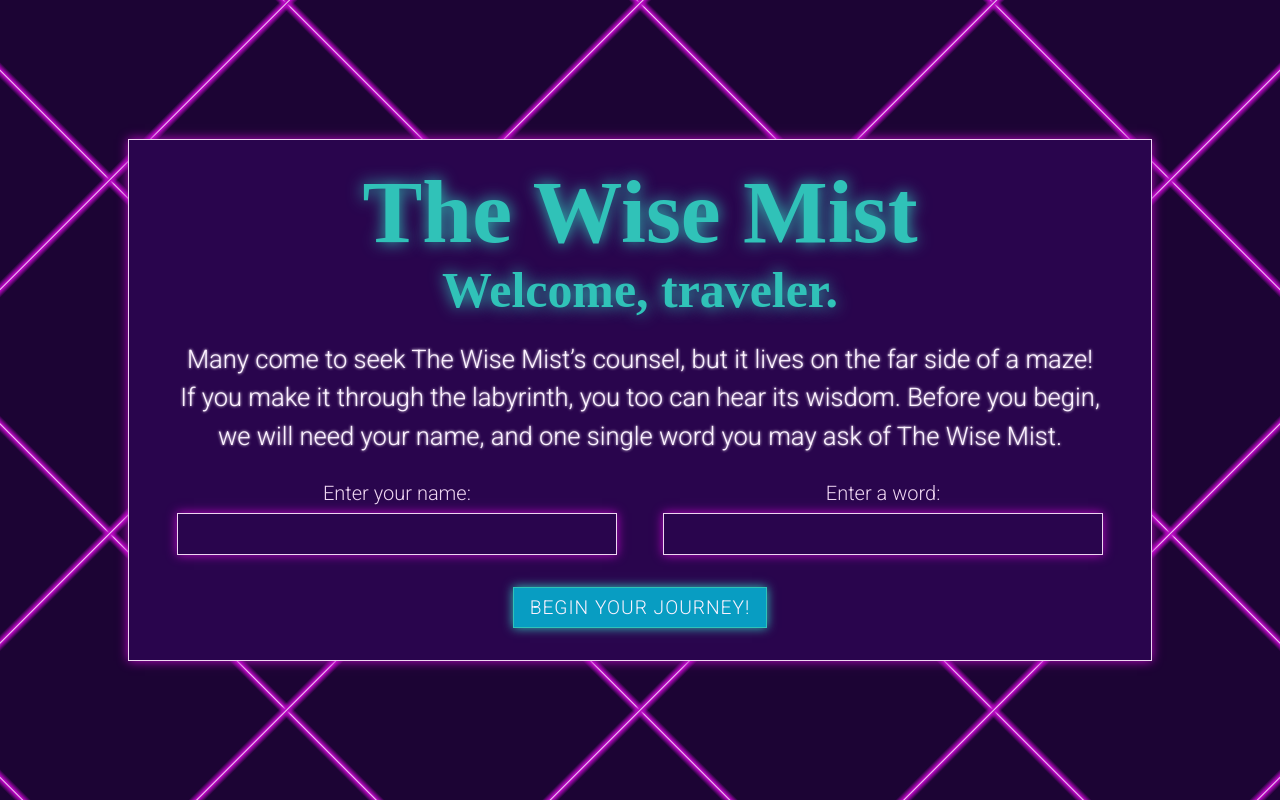
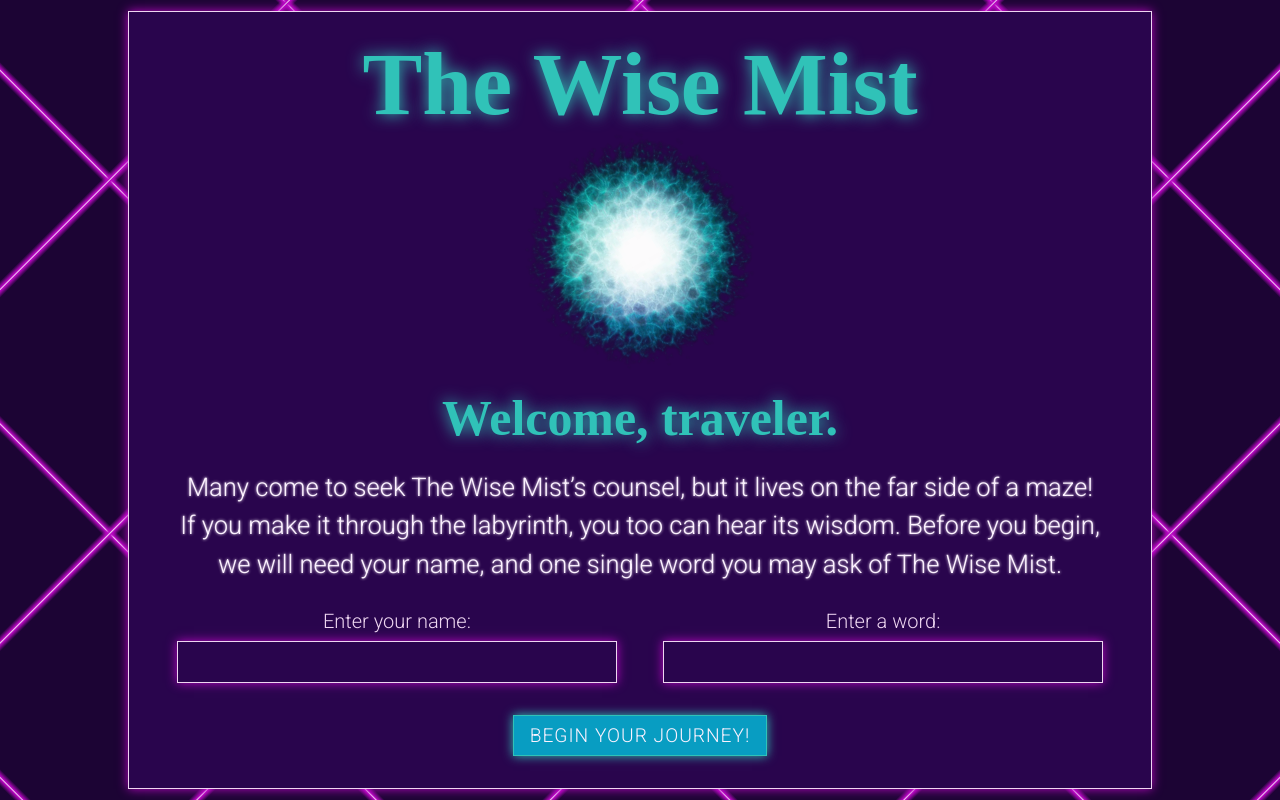
Before and after one commit to thewisestmist/theWiseMist, a React (Create React App) app: page / in a window 1280 px wide. Shown: the top 800 px of the page. Built offline with nearby package versions, Linux system fonts and the light colour scheme; grey boxes are pictures that could not be loaded; a web font is replaced by a local one.

Commit message:
commiting again

```diff
--- a/src/components/StartModal.js
+++ b/src/components/StartModal.js
@@ -1,13 +1,12 @@
 import React from "react";
+import MistTile from "./MistTile.js";
 
 const StartModal = (props) => {
     return(
         <div className="startModal">
             <h1>The Wise Mist</h1>
-            <div className="mistContainer">
-                <img src="./assets/wiseMist.png" className="wiseMist mist1" alt="The Wise Mist" />
-                <img src="./assets/wiseMist.png" className="wiseMist mist2" alt="The Wise Mist" />
-                <img src="./assets/wiseMist.png" className="wiseMist mist3" alt="The Wise Mist" />
+            <div className="mistModalWrap">
+                <MistTile />
             </div>
             <h3>Welcome, traveler.</h3>
             <p>Many come to seek The Wise Mist’s counsel, but it lives on the far side of a maze! If you make it through the labyrinth, you too can hear its wisdom. Before you begin, we will need your name, and one single word you may ask of The Wise Mist.</p>
```
